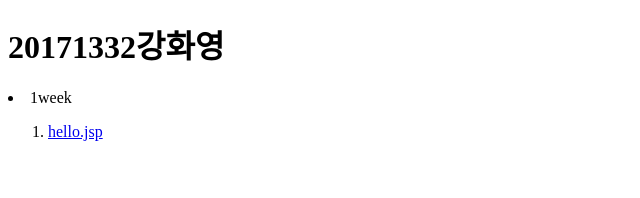
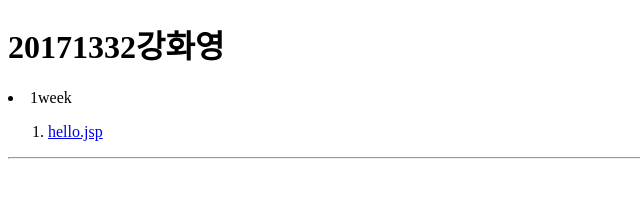
Before and after one commit to ghkdud500/webserver.github.io, a plain HTML site: page hello.html in a window 1280 px wide. Shown: the whole page, without its empty margins (0-640 px from the left). Drawn offline with Linux system fonts and the light colour scheme.

Commit message:
Update and rename index.html to hello.html

```diff
--- a/index.html
+++ b/hello.html
@@ -13,6 +13,6 @@
 				<li><a href="http://203.237.142.245/~s20171332/hello.jsp">hello.jsp</a></li>
 			</ol>
 		</li>
-	</u1>
+	</u1><hr/>
 </body>
 </html>
```
